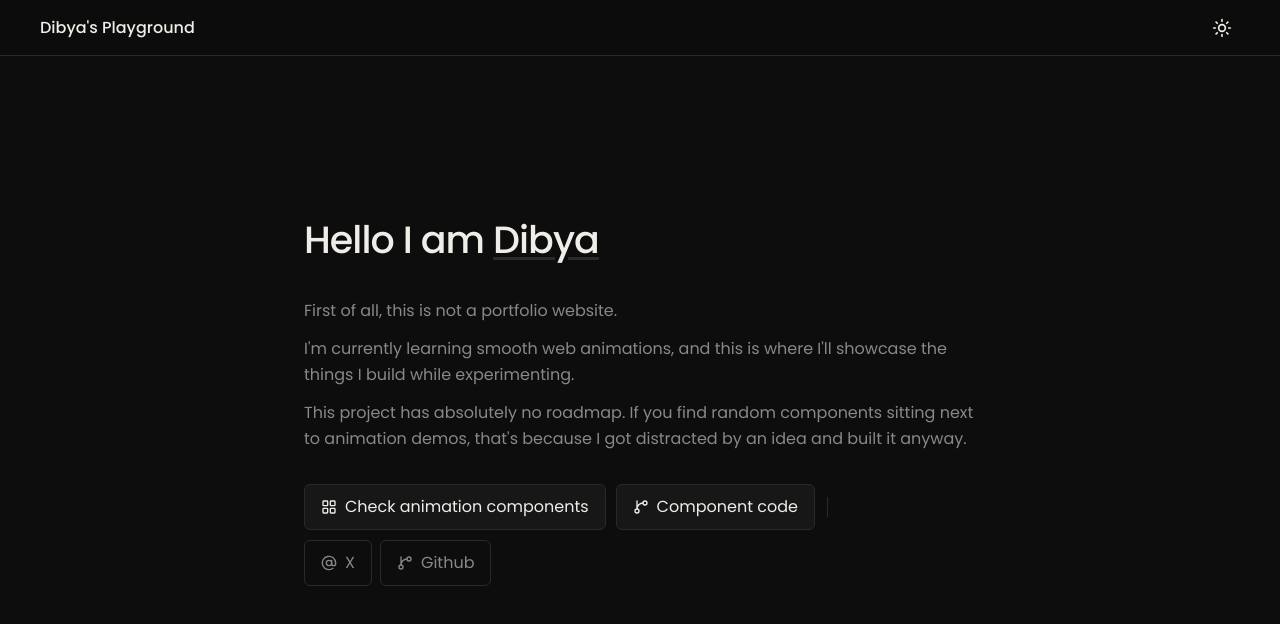
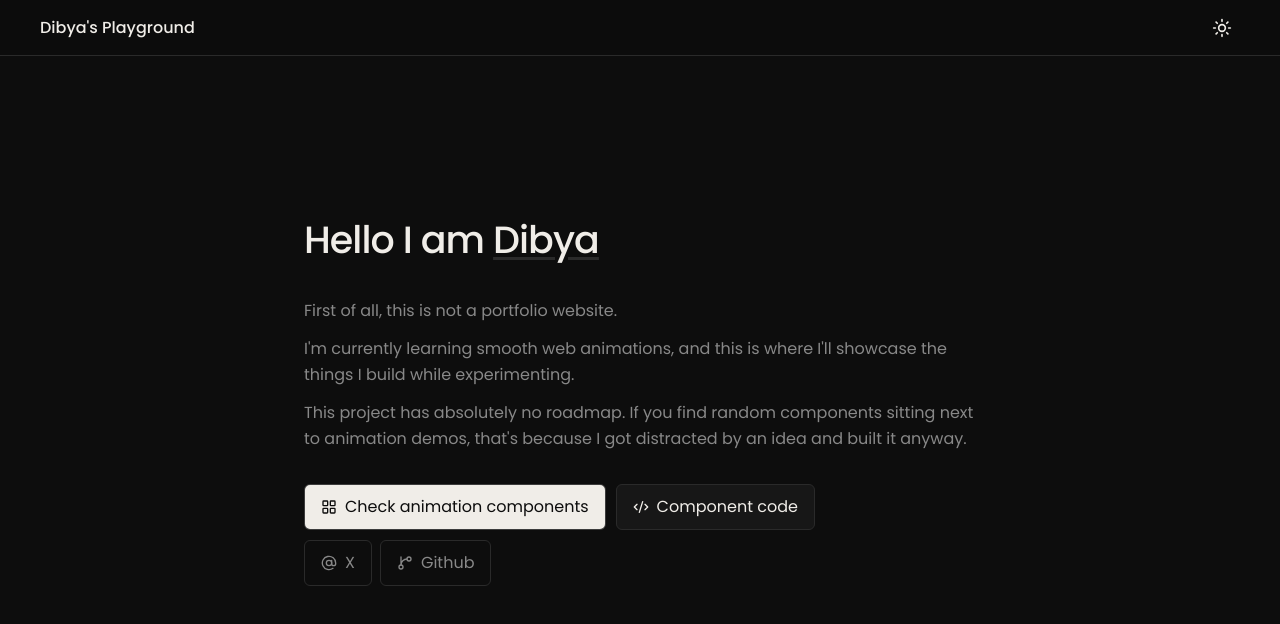
Before and after one commit to dibya-22/animation-playground, a Next.js app: page / in a window 1280 px wide. Shown: the top 624 px of the page. Built offline with nearby package versions, Linux system fonts and the light colour scheme.

Commit message:
style: made playground link button attentive

```diff
--- a/app/page.tsx
+++ b/app/page.tsx
@@ -1,5 +1,5 @@
 import Link from "next/link";
-import { LayoutGrid, GitBranch, AtSign } from "lucide-react";
+import { LayoutGrid, GitBranch, AtSign, CodeXml } from "lucide-react";
 
 export default function Home() {
   return (
@@ -25,21 +25,19 @@ export default function Home() {
         <div className="mt-8 flex flex-wrap items-center gap-2.5">
           <Link
             href="/playground"
-            className="inline-flex items-center gap-2 px-4 py-2.5 rounded-md border border-border bg-card text-card-foreground text-base hover:bg-accent hover:border-ring hover:text-accent-foreground transition-all whitespace-nowrap"
+            className="inline-flex items-center gap-2 px-4 py-2.5 rounded-md border border-border/90 bg-card-foreground text-background text-base hover:bg-accent-foreground hover:border-ring hover:text-shadow-accent-foreground transition-all whitespace-nowrap"
           >
             <LayoutGrid size={16} />
             Check animation components
           </Link>
 
           <Link
-            href="https://github.com/dibya-22/animation-playground"
+            href="https://github.com/dibya-22/animation-playground/tree/main/components/playground"
             className="inline-flex items-center gap-2 px-4 py-2.5 rounded-md border border-border bg-card text-card-foreground text-base hover:bg-accent hover:border-ring hover:text-accent-foreground transition-all whitespace-nowrap"
           >
-            <GitBranch size={16} />
+            <CodeXml size={16} />
             Component code
           </Link>
-
-          <div className="hidden sm:block w-px h-5 bg-border mx-0.5" />
 
           <div className="flex items-center gap-2 w-full sm:w-auto">
             <Link
```
